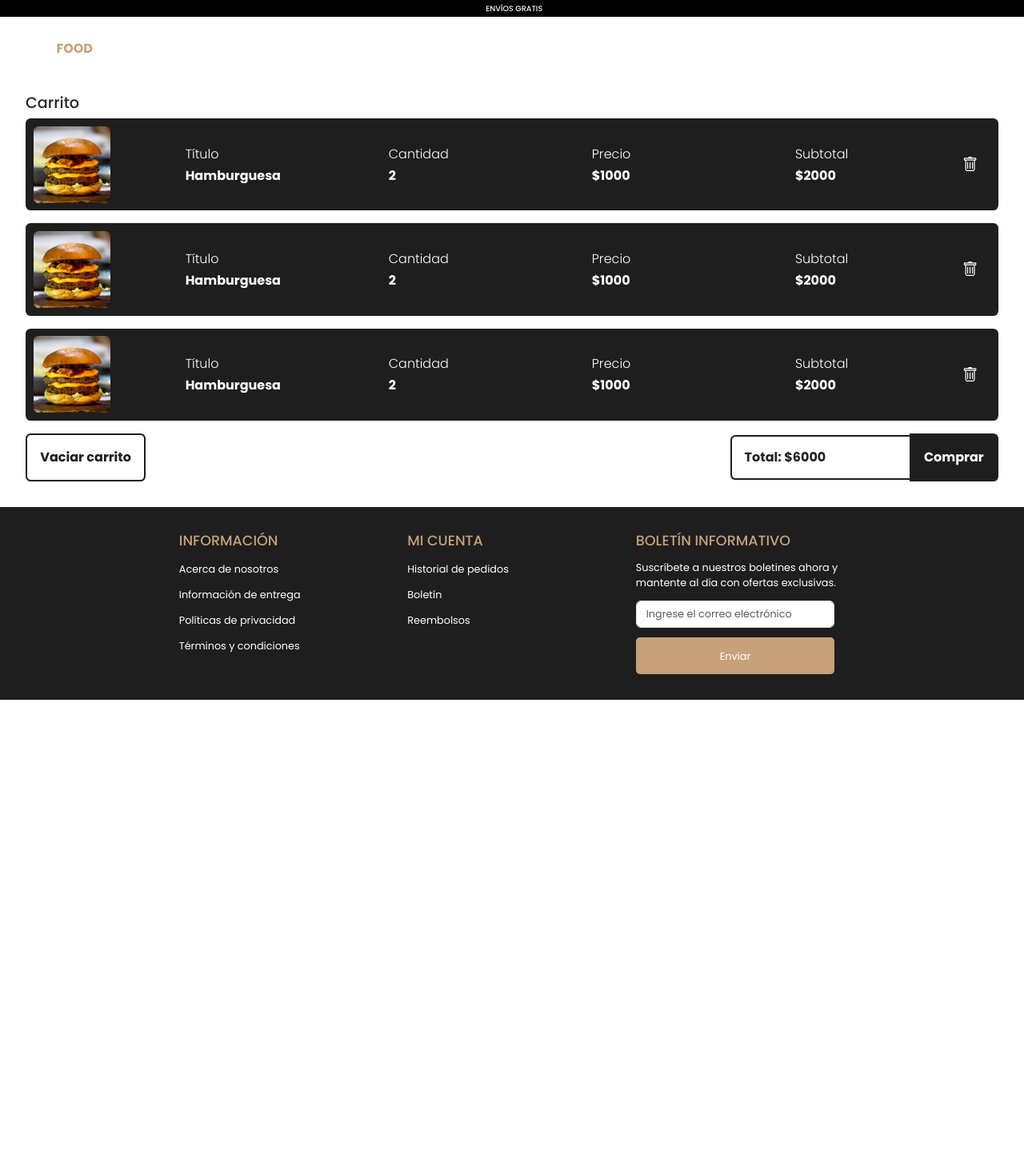
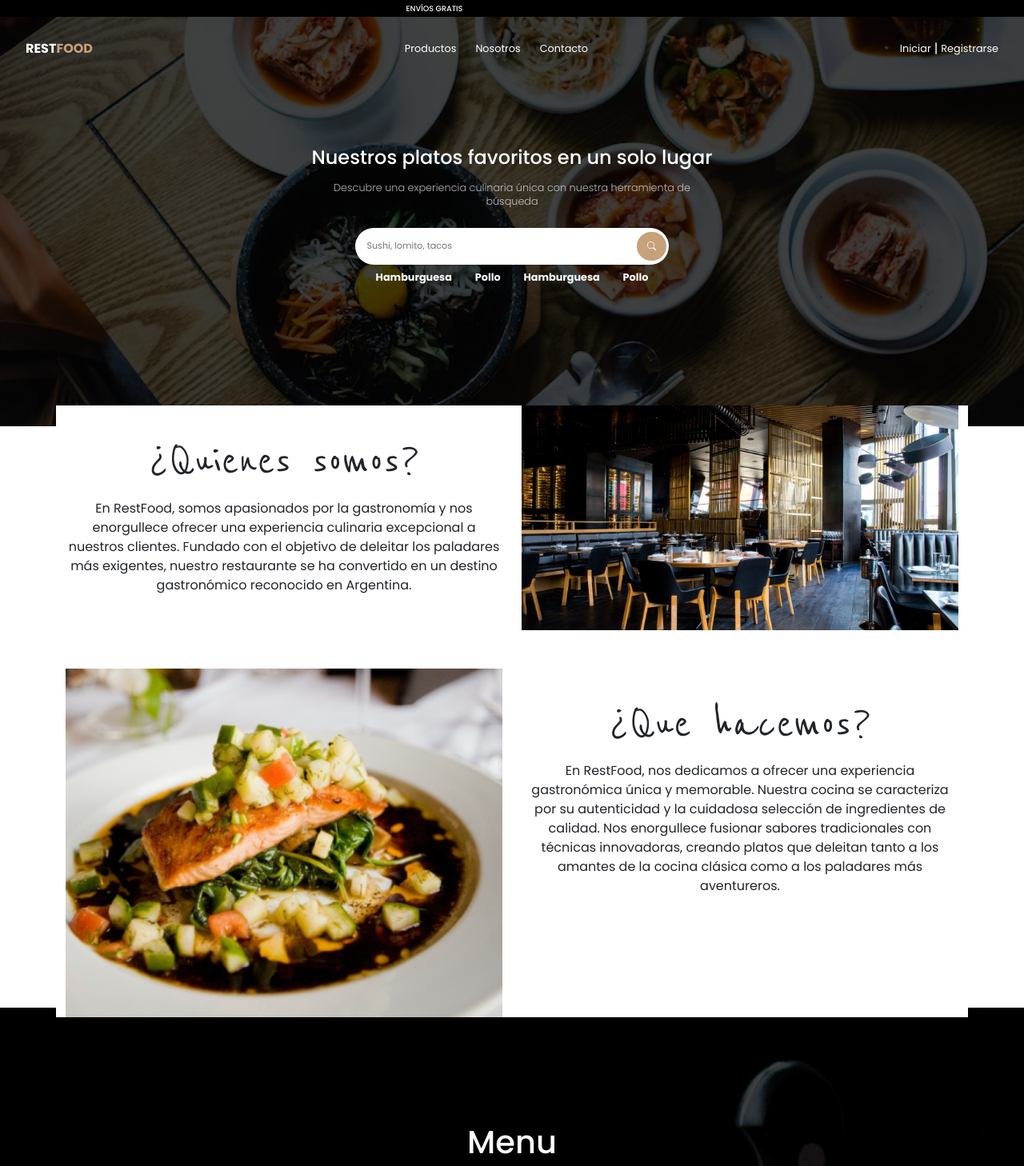
Before and after one commit to Mateo872/restfood, a React (Vite) app: page / in a window 1280 px wide. Shown: the top 1458 px of the page at 80% size. Before the commit the page ends 875 px from the top, so only its background shows below. Built offline with nearby package versions, Linux system fonts and the light colour scheme.

Commit message:
Corrección

```diff
--- a/src/App.jsx
+++ b/src/App.jsx
@@ -1,23 +1,19 @@
 import "bootstrap/dist/css/bootstrap.min.css";
 import "./App.css";
 import Header from "./componentes/comunes/Header";
-
 import QuienesSomos from "./componentes/comunes/QuienesSomos";
-
 import BuscadorPlatos from "../BuscadorPlatos";
 import Footer from "./componentes/comunes/Footer";
 import Menu from "./componentes/comunes/Menu";
-import ContenedorCarrito from "./componentes/ContenedorCarrito";
 
 function App() {
   return (
     <>
       <Header />
       <main>
-        {/* <BuscadorPlatos /> */}
-        {/* <QuienesSomos /> */}
-        {/* <Menu /> */}
-        <ContenedorCarrito />
+        <BuscadorPlatos />
+        <QuienesSomos />
+        <Menu />
       </main>
       <Footer />
     </>
```
